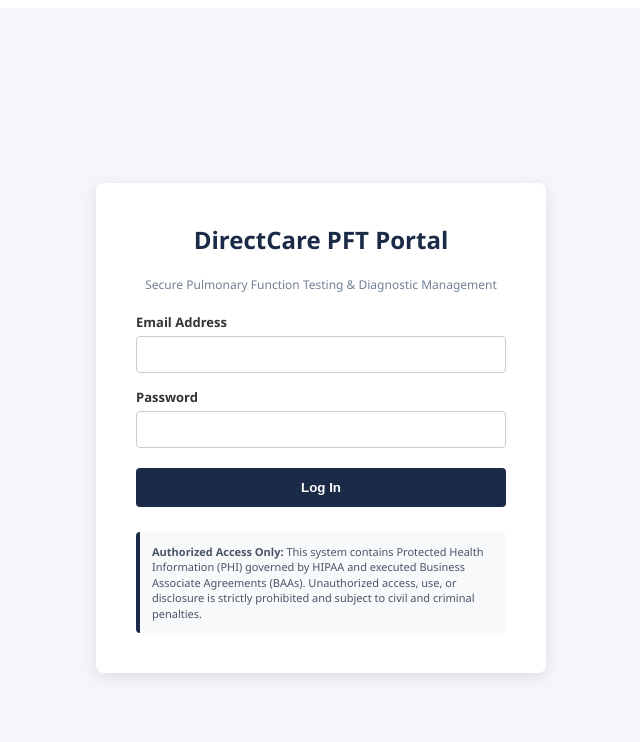
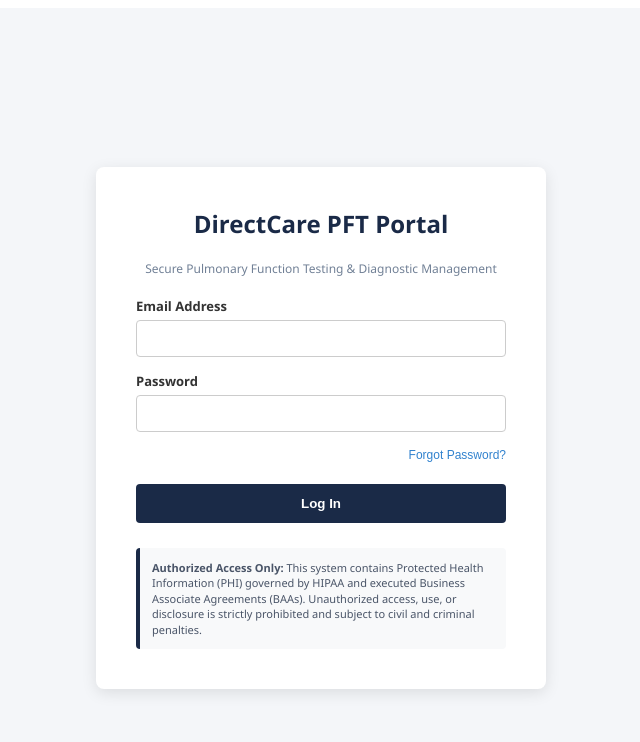
Before and after one commit to rbeatyrrt-ux/DirectCarePulm, a React (Vite) app: page / in a window 1280 px wide. Shown: the top 742 px of the page, without its empty margins (319-959 px from the left). Built offline with nearby package versions, Linux system fonts and the light colour scheme.

Commit message:
Add secure password recovery instructions modal to login page

```diff
--- a/src/App.jsx
+++ b/src/App.jsx
@@ -11,6 +11,7 @@ export default function App() {
   const [email, setEmail] = useState('');
   const [password, setPassword] = useState('');
   const [error, setError] = useState('');
+  const [showForgotModal, setShowForgotModal] = useState(false);
 
   useEffect(() => {
     const handleUnload = () => {
@@ -53,7 +54,7 @@ export default function App() {
   if (!token || !user) {
     return (
       <div style={{ display: 'flex', justifyContent: 'center', alignItems: 'center', minHeight: '100vh', backgroundColor: '#f4f6f9', fontFamily: 'Segoe UI, Tahoma, Geneva, Verdana, sans-serif', padding: '20px' }}>
-        <div style={{ backgroundColor: 'white', padding: '40px', borderRadius: '8px', boxShadow: '0 4px 15px rgba(0,0,0,0.1)', width: '450px', boxSizing: 'border-box' }}>
+        <div style={{ backgroundColor: 'white', padding: '40px', borderRadius: '8px', boxShadow: '0 4px 15px rgba(0,0,0,0.1)', width: '450px', boxSizing: 'border-box', position: 'relative' }}>
           <h2 style={{ marginTop: 0, color: '#1a2a47', textAlign: 'center', fontSize: '24px' }}>DirectCare PFT Portal</h2>
           <p style={{ fontSize: '12px', color: '#718096', textAlign: 'center', marginBottom: '20px' }}>Secure Pulmonary Function Testing & Diagnostic Management</p>
 
@@ -64,10 +65,18 @@ export default function App() {
               <label style={{ display: 'block', marginBottom: '5px', fontSize: '13px', fontWeight: 'bold', color: '#333' }}>Email Address</label>
               <input type="email" value={email} onChange={e => setEmail(e.target.value)} style={{ width: '100%', padding: '10px', borderRadius: '4px', border: '1px solid #ccc', boxSizing: 'border-box' }} required />
             </div>
-            <div style={{ marginBottom: '20px' }}>
+            <div style={{ marginBottom: '10px' }}>
               <label style={{ display: 'block', marginBottom: '5px', fontSize: '13px', fontWeight: 'bold', color: '#333' }}>Password</label>
               <input type="password" value={password} onChange={e => setPassword(e.target.value)} style={{ width: '100%', padding: '10px', borderRadius: '4px', border: '1px solid #ccc', boxSizing: 'border-box' }} required />
             </div>
+
+            {/* Forgot Password Link */}
+            <div style={{ textAlign: 'right', marginBottom: '20px' }}>
+              <button type="button" onClick={() => setShowForgotModal(true)} style={{ background: 'none', border: 'none', color: '#3182ce', fontSize: '12px', cursor: 'pointer', padding: 0, fontWeight: '500' }}>
+                Forgot Password?
+              </button>
+            </div>
+
             <button type="submit" style={{ width: '100%', padding: '12px', backgroundColor: '#1a2a47', color: 'white', border: 'none', borderRadius: '4px', fontWeight: 'bold', cursor: 'pointer' }}>Log In</button>
           </form>
 
@@ -77,6 +86,23 @@ export default function App() {
               <strong>Authorized Access Only:</strong> This system contains Protected Health Information (PHI) governed by HIPAA and executed Business Associate Agreements (BAAs). Unauthorized access, use, or disclosure is strictly prohibited and subject to civil and criminal penalties.
             </p>
           </div>
+
+          {/* FORGOT PASSWORD MODAL */}
+          {showForgotModal && (
+            <div style={{ position: 'fixed', top: 0, left: 0, width: '100%', height: '100%', backgroundColor: 'rgba(0,0,0,0.5)', display: 'flex', justifyContent: 'center', alignItems: 'center', zIndex: 1000 }}>
+              <div style={{ backgroundColor: 'white', padding: '30px', borderRadius: '8px', width: '380px', boxShadow: '0 4px 20px rgba(0,0,0,0.2)', textAlign: 'center' }}>
+                <h3 style={{ marginTop: 0, color: '#1a2a47', fontSize: '18px' }}>Password Recovery</h3>
+                <p style={{ fontSize: '13px', color: '#4a5568', lineHeight: '1.5', marginBottom: '20px' }}>
+                  To maintain HIPAA security compliance for Protected Health Information, password resets must be processed by your system administrator.
+                  <br/><br/>
+                  Please contact your clinic administrator or system support directly to request a secure temporary password reset.
+                </p>
+                <button type="button" onClick={() => setShowForgotModal(false)} style={{ width: '100%', padding: '10px', backgroundColor: '#1a2a47', color: 'white', border: 'none', borderRadius: '4px', fontWeight: 'bold', cursor: 'pointer' }}>
+                  Close
+                </button>
+              </div>
+            </div>
+          )}
         </div>
       </div>
     );
```
